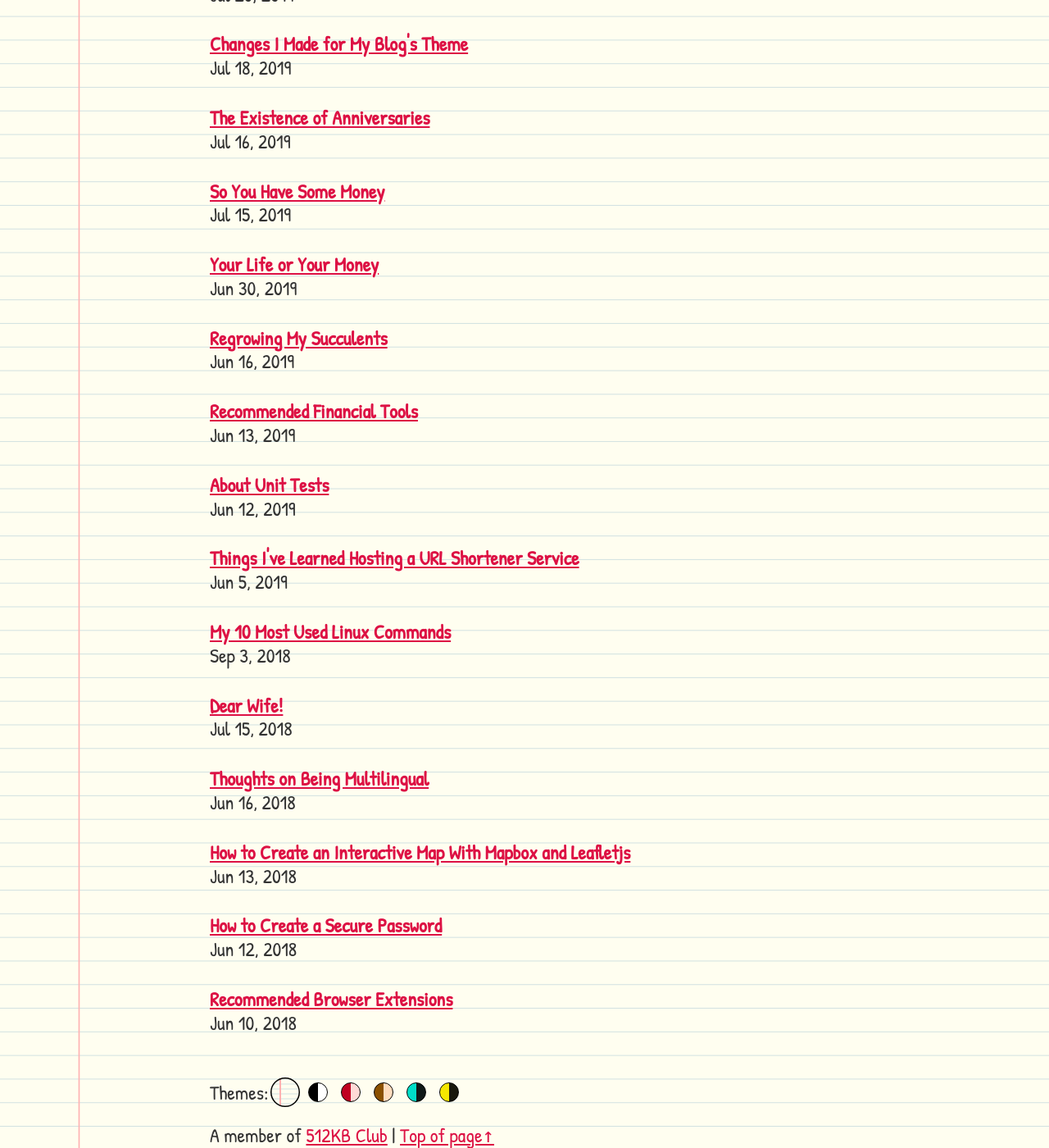
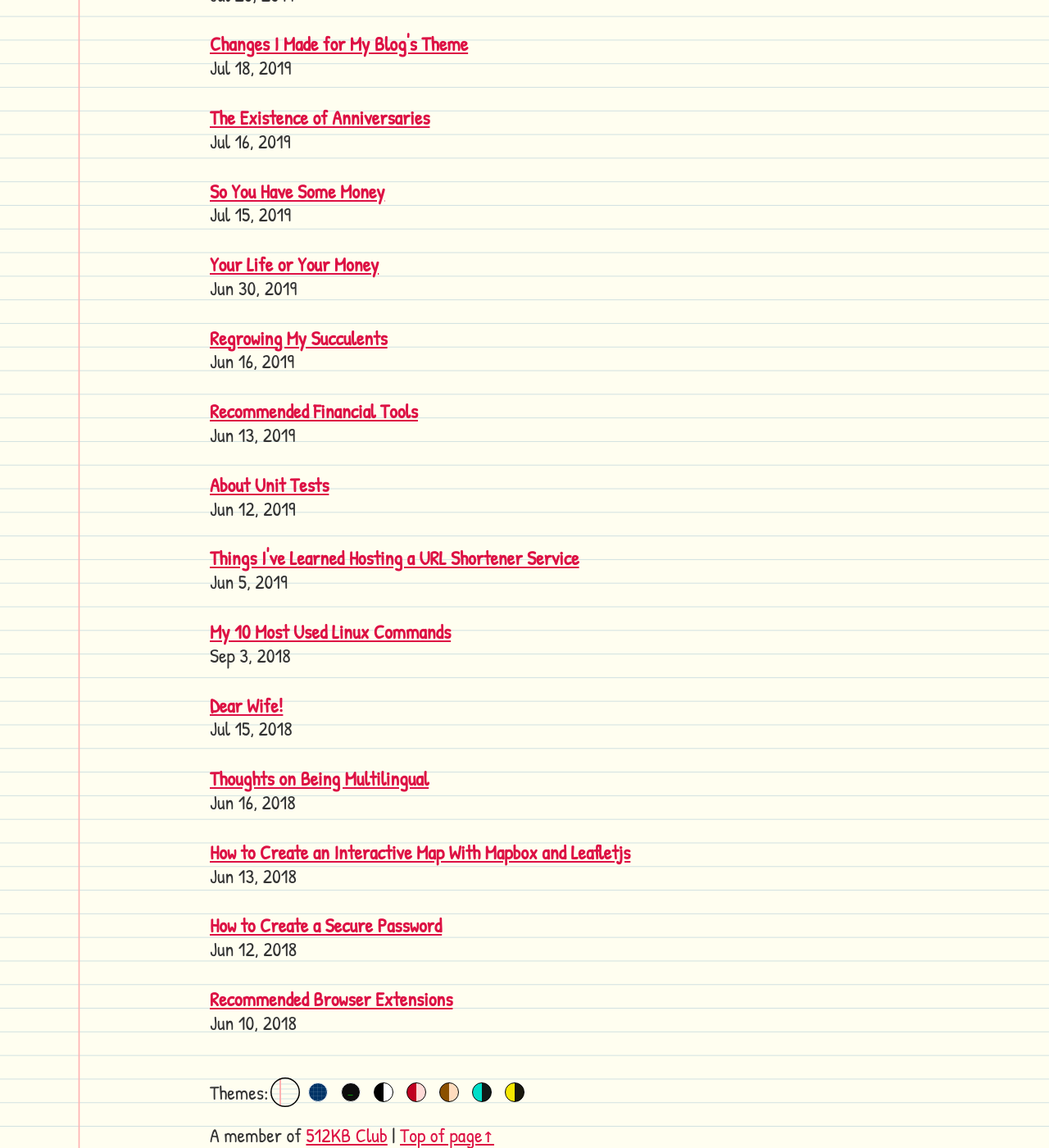
Before and after one commit to jasontthai/jasonthai.me, a Jekyll site: the page built from index.html, in a window 1280 px wide and 1400 px high, scrolled down 5711 px. Shown: the whole window at 82% size. Built offline with Jekyll 4.4.1, drawn with Linux system fonts in a browser that asks for light colours.

Commit message:
add blueprint, terminal themes

```diff
--- a/_includes/footer.html
+++ b/_includes/footer.html
@@ -1,5 +1,5 @@
 <footer>
-    <p style="display: flex; align-items: center;">
+    <p style="display: flex; align-items: center; flex-wrap: wrap;">
       Themes:
       <button id="notebook" class="tb" style="border: 1px solid black; background:
         linear-gradient(90deg, transparent 30%, #ffb1b1 30%, #ffb1b1 35%, transparent 35%),
@@ -7,6 +7,8 @@
         var(--notebook-bg-color);
         background-size: 100% 100%, 100% 4px, 100% 100%;"
         onclick="o(this)" aria-label="Notebook"></button>
+      <button id="blueprint" class="tb" style="border: 1px solid white; background: var(--blueprint-bg-color); background-image: linear-gradient(rgba(255,255,255,.1) 1px, transparent 1px), linear-gradient(90deg, rgba(255,255,255,.1) 1px, transparent 1px); background-size: 5px 5px;" onclick="o(this)" aria-label="Blueprint"></button>
+      <button id="terminal" class="tb" style="border: 1px solid white; background: var(--terminal-bg-color); color: var(--terminal-color); font-family: monospace; font-size: 10px; display: flex; align-items: center; justify-content: center;" onclick="o(this)" aria-label="Terminal">_</button>
       <button id="default" class="tb" style="border: 1px solid black; background: linear-gradient(to right, var(--default-link-color) 0%, var(--default-link-color) 50%, var(--default-bg-color) 50%, var(--default-bg-color) 100%);" onclick="o(this)" aria-label="Default"></button>
       <button id="red" class="tb" style="border: 1px solid black; background: linear-gradient(to right, var(--red-link-color) 0%, var(--red-link-color) 50%, var(--red-bg-color) 50%, var(--red-bg-color) 100%);" onclick="o(this)" aria-label="Red"></button>
       <button id="orange" class="tb" style="border: 1px solid black; background: linear-gradient(to right, var(--orange-link-color) 0%, var(--orange-link-color) 50%, var(--orange-bg-color) 50%, var(--orange-bg-color) 100%);" onclick="o(this)" aria-label="Orange"></button>
--- a/_includes/head.html
+++ b/_includes/head.html
@@ -55,6 +55,14 @@
       --notebook-color: #333;
       --notebook-link-color: #d14;
       --notebook-bg-color: #fffef0;
+
+      --terminal-color: #00FF00;
+      --terminal-link-color: #00FF00;
+      --terminal-bg-color: #0D0D0D;
+
+      --blueprint-color: #FFFFFF;
+      --blueprint-link-color: #33CCFF;
+      --blueprint-bg-color: #003366;
     }
 
     @media (prefers-color-scheme: dark) {
@@ -99,6 +107,14 @@
           none,
           linear-gradient(#d1e1e1 1px, transparent 1px);
       }
+    }
+
+    .terminal-theme h1::before { content: "$ "; }
+
+    .blueprint-theme body {
+      font-family: 'Patrick Hand', cursive;
+      background-image: linear-gradient(rgba(255,255,255,.1) 1px, transparent 1px), linear-gradient(90deg, rgba(255,255,255,.1) 1px, transparent 1px);
+      background-size: 20px 20px;
     }
 
     h1, h2, h3 {
@@ -184,10 +200,11 @@
       r.style.setProperty('--color', colors[0]);
       r.style.setProperty('--bg-color', colors[1]);
       r.style.setProperty('--link-color', colors[2]);
-      if (color === 'notebook') {
-        document.documentElement.classList.add('notebook-theme');
-      } else {
-        document.documentElement.classList.remove('notebook-theme');
+
+      const themes = ['notebook', 'terminal', 'blueprint'];
+      themes.forEach(t => document.documentElement.classList.remove(`${t}-theme`));
+      if (themes.includes(color)) {
+        document.documentElement.classList.add(`${color}-theme`);
       }
     }
   </script>
```
